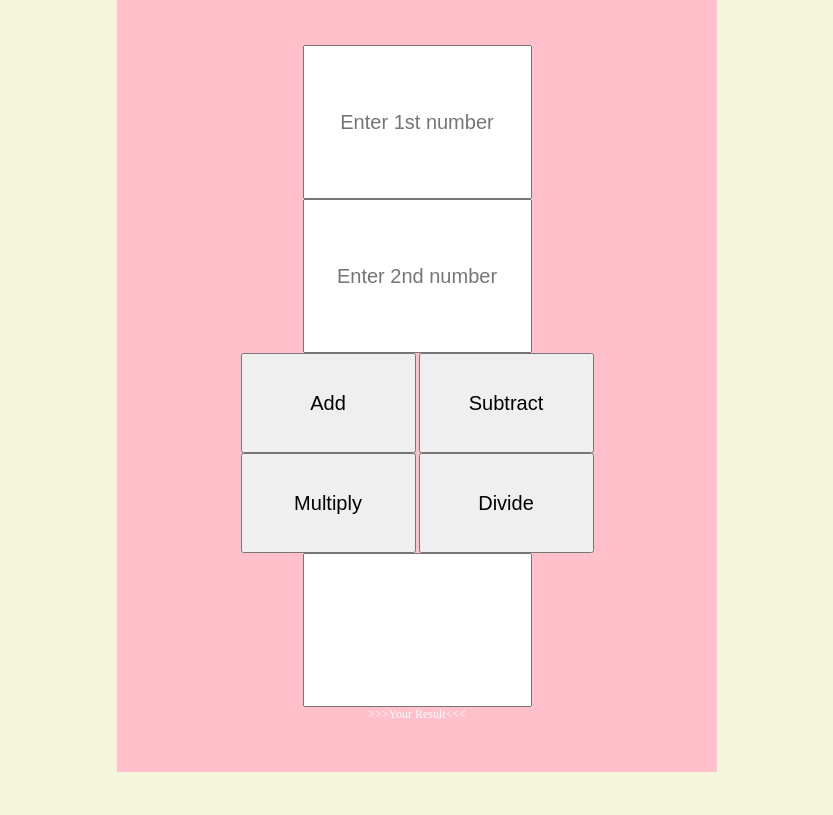
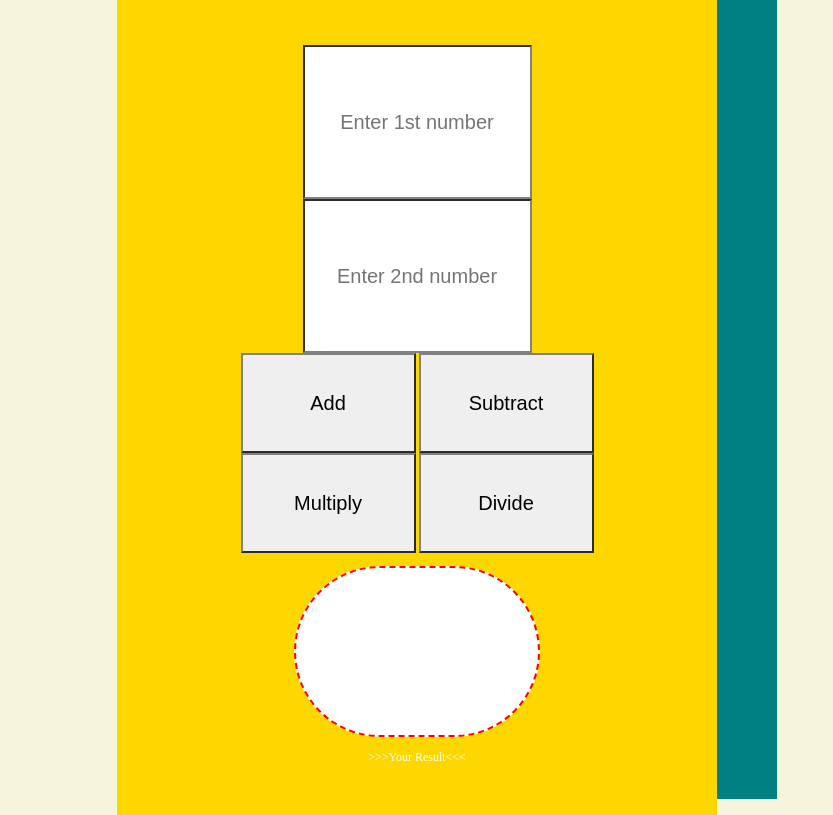
Before and after one commit to taheaton/JSD2, a plain HTML site: page index.html in a window 1280 px wide. Shown: the part 80-895 px from the top of the page, without its empty margins (223-1056 px from the left). Before the commit the page ends 852 px from the top, so only its background shows below. Drawn offline with Linux system fonts and the light colour scheme.

Commit message:
changes made

```diff
--- a/index.html
+++ b/index.html
@@ -15,7 +15,7 @@
       <input type=button value="Subtract" onclick="Calc2();">
       <input type=button value="Multiply" onclick="Calc3();">
       <input type=button value="Divide" onclick="Calc4();"><br>
-      <input type=text name="field3output"><br>   >>>Your Result<<<<br>
+      <input type=text name="field3output" id="Answer"><br>   >>>Your Result<<<<br>
     </form>
   <script src="main.js"></script>
   </body>
--- a/main.css
+++ b/main.css
@@ -17,13 +17,14 @@ h3 {
 }
 
 form {
+  background: gold;
   font-size: 12px;
-  background-color: pink;
   text-align: center;
   color: white;
   width: 500px;
   margin: 0 auto;
   padding: 50px;
+  box-shadow: 60px -16px teal;
 }
 input {
   font-size: 20px;
@@ -31,7 +32,13 @@ input {
   text-align: center;
   height: 100px;
   width: 175px;
+  border-color: grey;
 }
-input.field3output {
-  font-size: 16pt;
+#Answer {
+  margin: 10pt;
+  padding: 25pt;
+  font-size: 30pt;
+  border-style: dashed;
+  border-color: red;
+  border-radius: 150px;
 }
--- a/main.js
+++ b/main.js
@@ -1,3 +1,5 @@
+//Add function
+
 function Calc1(){
 VField1=eval(document.calcform.field1.value)
 VField2=eval(document.calcform.field2.value)
@@ -5,6 +7,7 @@ d=VField1+VField2
 document.calcform.field3output.value = d;
 }
 
+//Subtract function
 function Calc2(){
 VField1=eval(document.calcform.field1.value)
 VField2=eval(document.calcform.field2.value)
@@ -12,13 +15,14 @@ d=VField1-VField2
 document.calcform.field3output.value = d;
 }
 
+//Multiply function
 function Calc3(){
 VField1=eval(document.calcform.field1.value)
 VField2=eval(document.calcform.field2.value)
 d=VField1*VField2
 document.calcform.field3output.value = d;
 }
-
+//Divide function
 function Calc4(){
 VField1=eval(document.calcform.field1.value)
 VField2=eval(document.calcform.field2.value)
```
